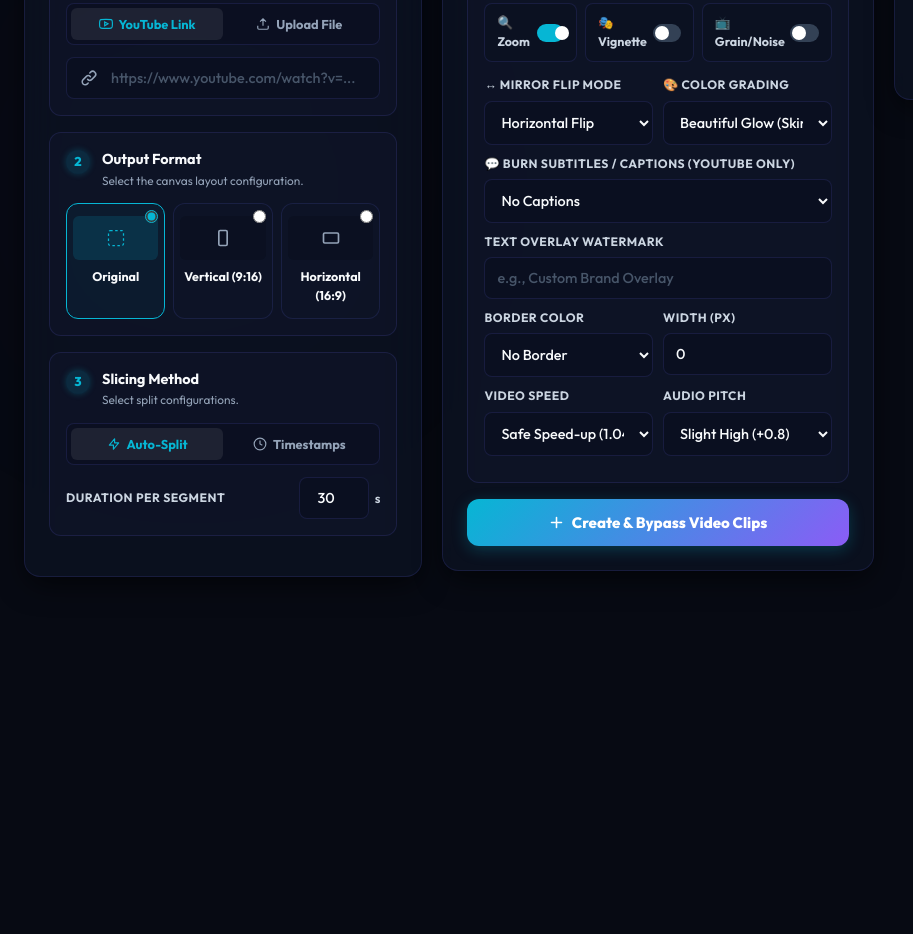
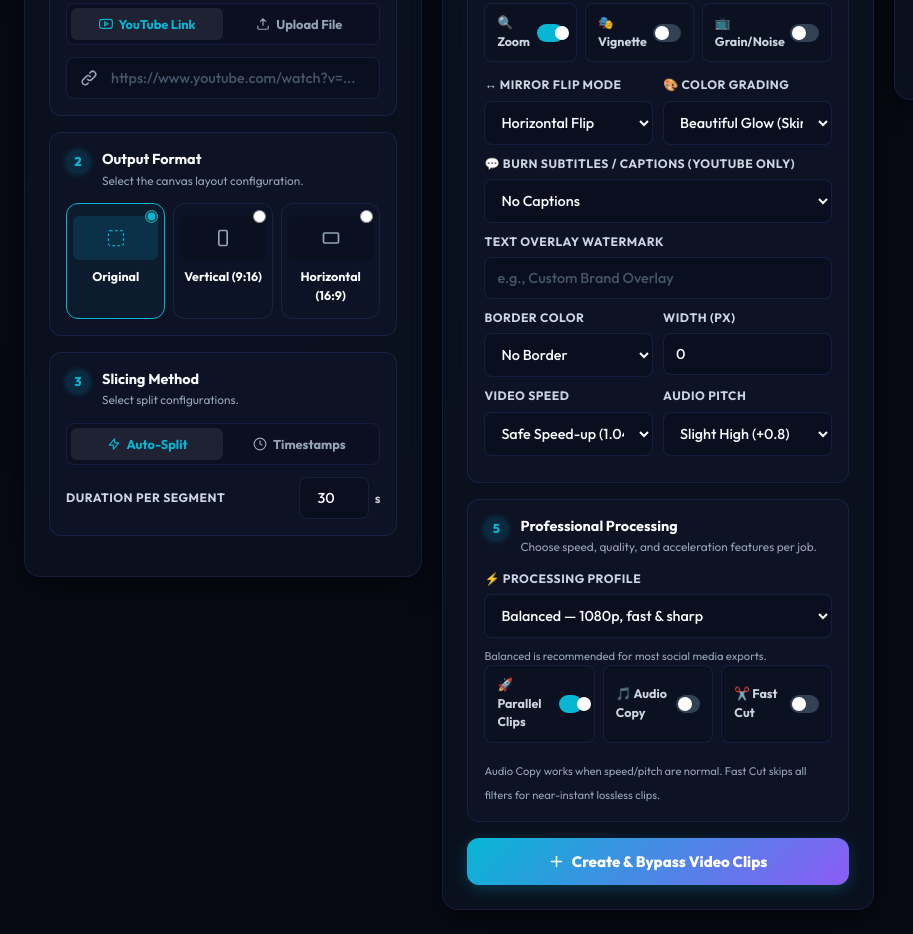
Before and after one commit to sheaisha1337-png/facebook-automation, a plain HTML site: page static/index.html in a window 1280 px wide. Shown: the part 424-1358 px from the top of the page, without its empty margins (0-913 px from the left). Before the commit the page ends 1025 px from the top, so only its background shows below. Drawn offline with Linux system fonts and the light colour scheme; no server answers.

Commit message:
Add professional processing controls

```diff
--- a/static/index.html
+++ b/static/index.html
@@ -370,6 +370,28 @@
                         </div>
                     </div>
 
+                    <!-- STEP 5: Professional Processing -->
+                    <div class="step-card professional-card">
+                        <div class="step-header"><span class="step-num">5</span><div class="step-title-wrap">
+                            <h3>Professional Processing</h3>
+                            <p class="step-desc">Choose speed, quality, and acceleration features per job.</p>
+                        </div></div>
+                        <div class="form-group">
+                            <label for="processing_profile">⚡ Processing Profile</label>
+                            <select id="processing_profile" name="processing_profile">
+                                <option value="turbo">Turbo — 720p, maximum speed</option>
+                                <option value="balanced" selected>Balanced — 1080p, fast &amp; sharp</option>
+                                <option value="quality">High Quality — 1080p, premium encode</option>
+                            </select>
+                            <span class="input-helper">Balanced is recommended for most social media exports.</span>
+                        </div>
+                        <div class="toggles-grid">
+                            <label class="toggle-control"><span class="toggle-label">🚀 Parallel Clips</span><input type="checkbox" id="parallel_processing" name="parallel_processing" value="true" checked><span class="toggle-switch"></span></label>
+                            <label class="toggle-control"><span class="toggle-label">🎵 Audio Copy</span><input type="checkbox" id="audio_copy" name="audio_copy" value="true"><span class="toggle-switch"></span></label>
+                            <label class="toggle-control"><span class="toggle-label">✂️ Fast Cut</span><input type="checkbox" id="fast_cut" name="fast_cut" value="true"><span class="toggle-switch"></span></label>
+                        </div>
+                        <span class="input-helper">Audio Copy works when speed/pitch are normal. Fast Cut skips all filters for near-instant lossless clips.</span>
+                    </div>
                     <!-- Progress Bar -->
                     <div class="progress-container" id="clip-progress">
                         <div class="progress-details">
```
